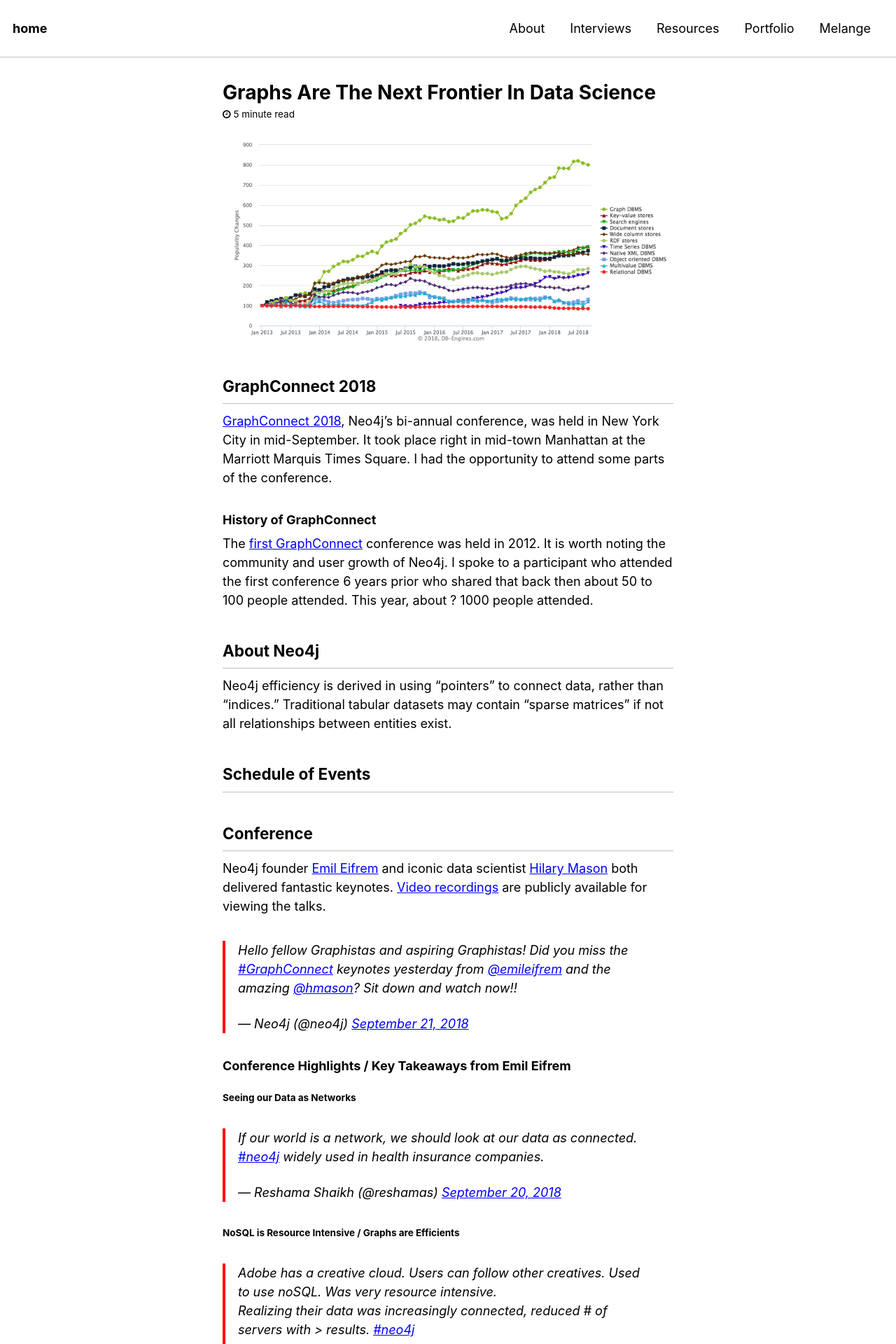
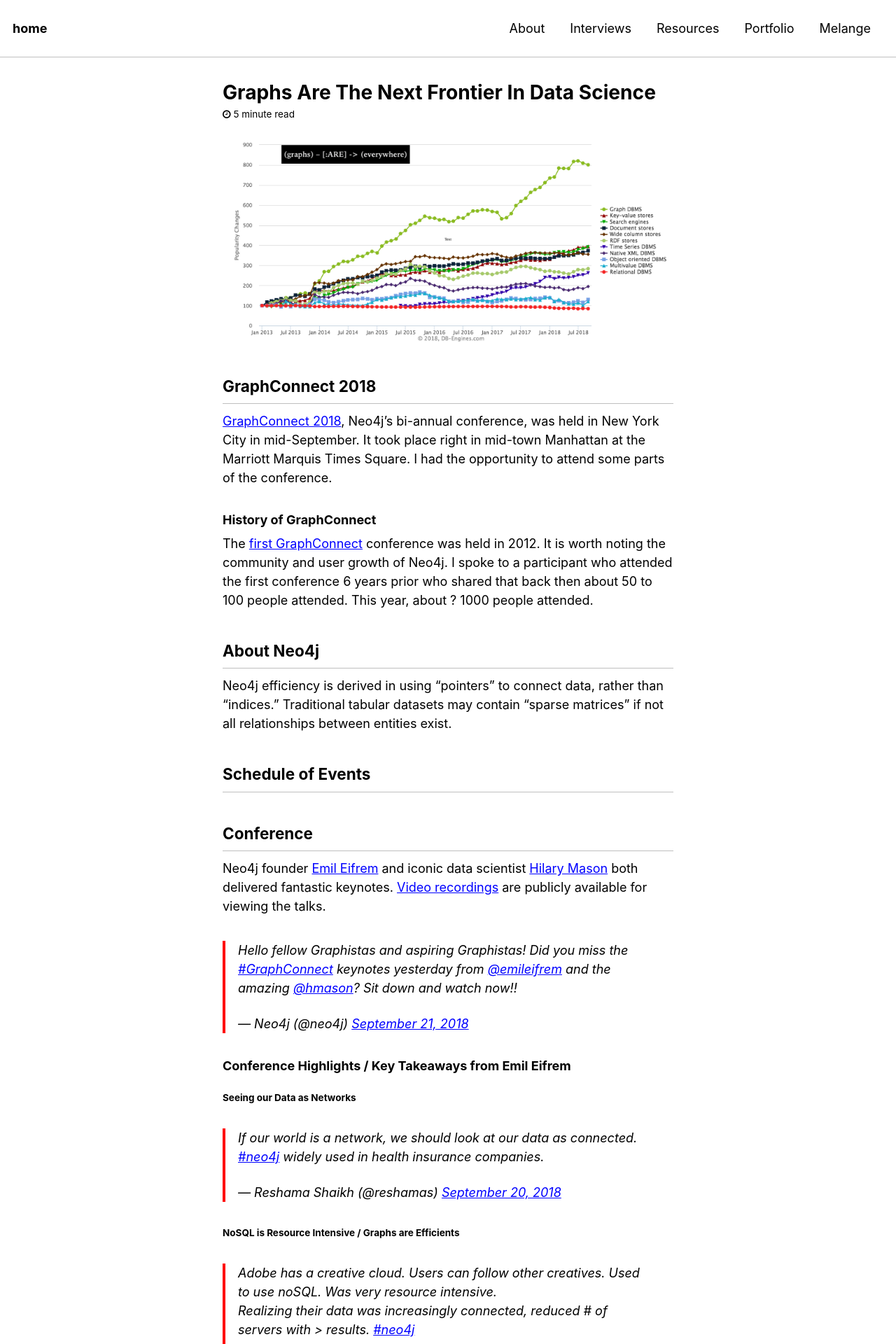
Before and after one commit to reshamas/reshamas.github.io, a Jekyll site: the page built from _posts/2018-09-22-graphs-are-the-next-frontier-in-data-science.md, in a window 1280 px wide. Shown: the top 1920 px of the page at 70% size. Built offline with Jekyll 4.4.1, drawn with Linux system fonts in a browser that asks for light colours; comment, search, counter and statistics services are not loaded.

Commit message:
Update 2018-09-22-graphs-are-the-next-frontier-in-data-science.md

```diff
--- a/_posts/2018-09-22-graphs-are-the-next-frontier-in-data-science.md
+++ b/_posts/2018-09-22-graphs-are-the-next-frontier-in-data-science.md
@@ -1,5 +1,5 @@
 <p>
-<img src="../assets/images/graphs_rank.png" align="center">
+<img src="../assets/images/graphs_rank_txt.png" align="center">
 </p>
 
 ## GraphConnect 2018
```
